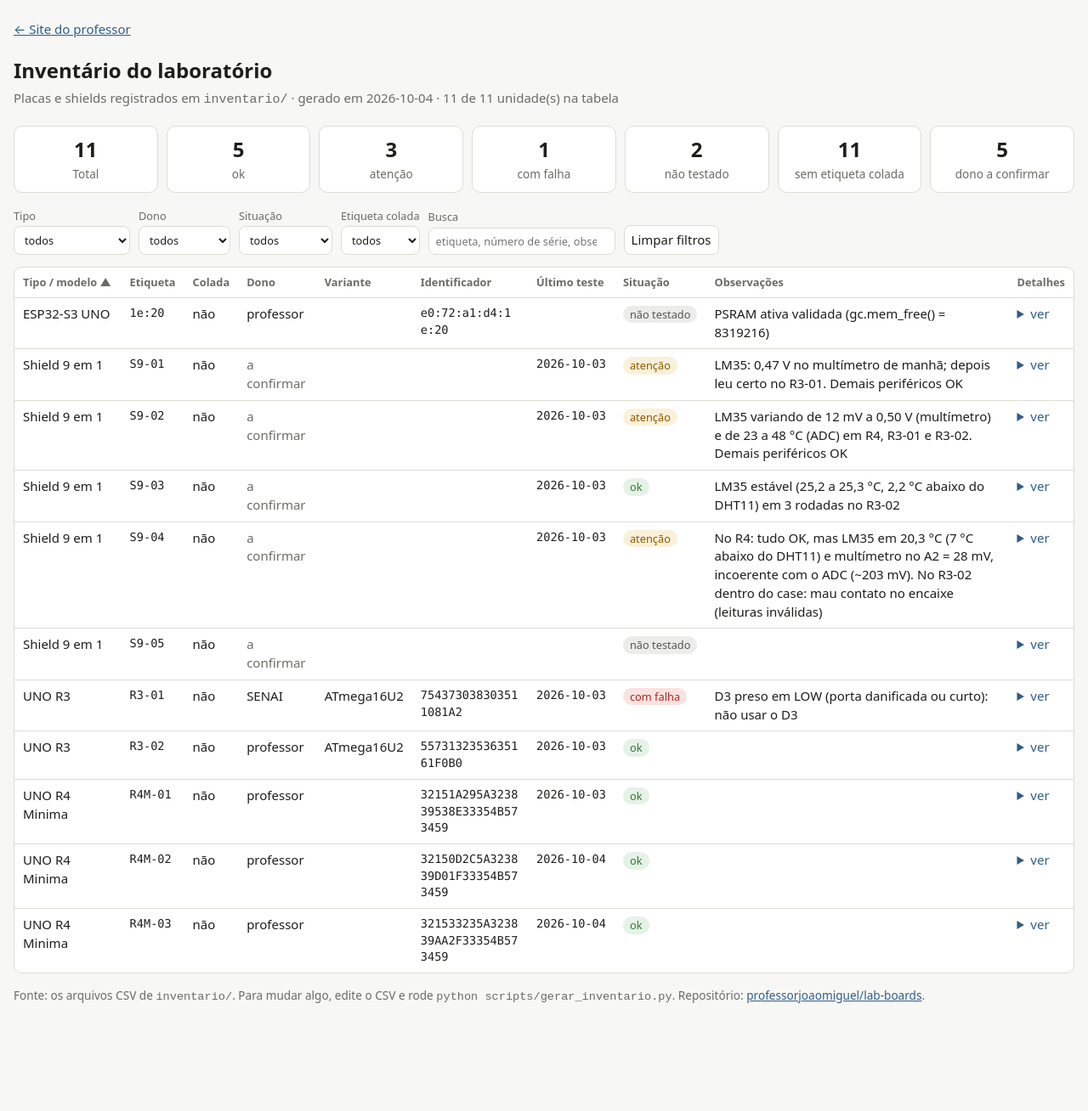
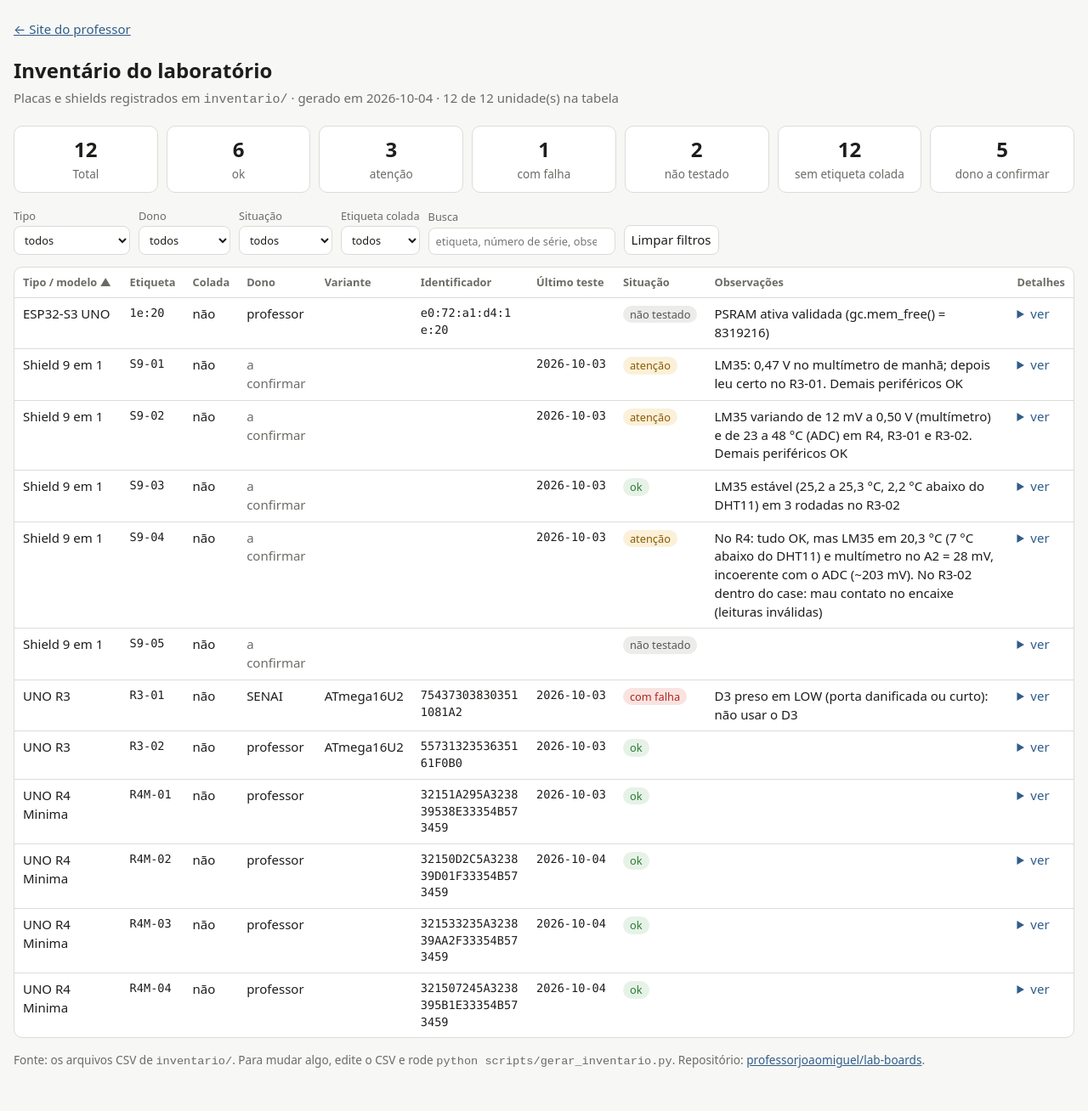
Before and after one commit to professorjoaomiguel/lab-boards, a Jekyll site: the page inventario/relatorio.html, which Jekyll copies as it is, in a window 1280 px wide. Shown: the whole page at 85% size. Built offline with Jekyll 4.4.1, drawn with Linux system fonts in a browser that asks for light colours; before the commit the page ends 1232 px from its top, so only the background shows below that.

Commit message:
Inventory: register R4M-04 (UNO R4 Minima, professor)
Co-Authored-By: Claude Opus 5.5 <noreply@anthropic.com>

```diff
--- a/inventario/arduino-uno-r4.csv
+++ b/inventario/arduino-uno-r4.csv
@@ -2,3 +2,4 @@ etiqueta,etiqueta_colada,modelo,variante,dono,id_unico,registrado_em,ultimo_test
 R4M-01,não,UNO R4 Minima,,professor,32151A295A323839538E33354B573459,2026-10-03,2026-10-03,ok=13 falha=0 aviso=0 pulado=2,
 R4M-02,não,UNO R4 Minima,,professor,32150D2C5A323839D01F33354B573459,2026-10-04,2026-10-04,ok=7 falha=0 aviso=0 pulado=1,
 R4M-03,não,UNO R4 Minima,,professor,321533235A323839AA2F33354B573459,2026-10-04,2026-10-04,ok=7 falha=0 aviso=0 pulado=1,
+R4M-04,não,UNO R4 Minima,,professor,321507245A3238395B1E33354B573459,2026-10-04,2026-10-04,ok=7 falha=0 aviso=0 pulado=1,
--- a/inventario/relatorio.html
+++ b/inventario/relatorio.html
@@ -170,6 +170,22 @@
   "dono": "professor",
   "variante": "",
   "identificador": "321533235A323839AA2F33354B573459",
+  "registrado_em": "2026-10-04",
+  "ultimo_teste": "2026-10-04",
+  "resultado": "ok=7 falha=0 aviso=0 pulado=1",
+  "situacao": "ok",
+  "obs": "",
+  "arquivo": "arduino-uno-r4.csv",
+  "detalhes": {}
+ },
+ {
+  "tipo": "Arduino UNO R4",
+  "modelo": "UNO R4 Minima",
+  "etiqueta": "R4M-04",
+  "etiqueta_colada": "não",
+  "dono": "professor",
+  "variante": "",
+  "identificador": "321507245A3238395B1E33354B573459",
   "registrado_em": "2026-10-04",
   "ultimo_teste": "2026-10-04",
   "resultado": "ok=7 falha=0 aviso=0 pulado=1",
```
